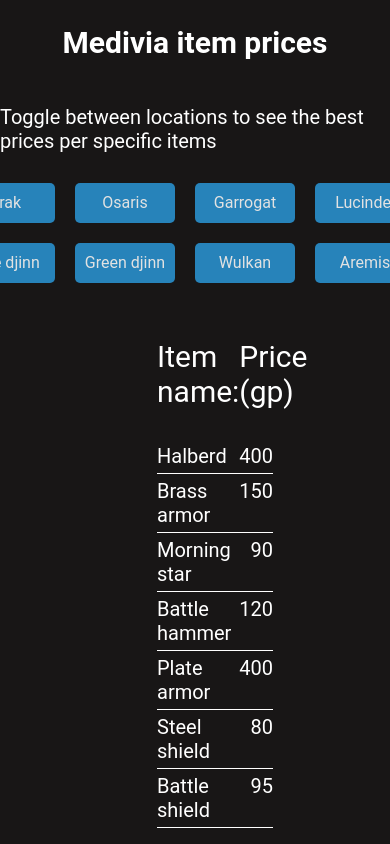
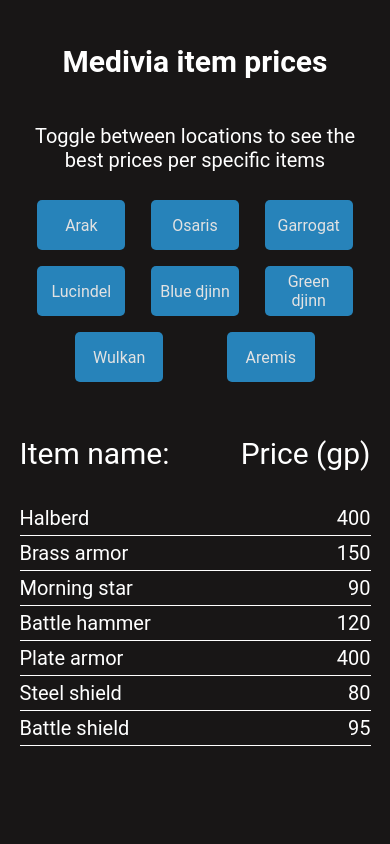
Before and after one commit to ThomasSonnerstam/medivia-prices, a Next.js app: page / in a window 390 px wide. Built offline with nearby package versions, Linux system fonts and the light colour scheme.

Commit message:
Responsive on all resolutions

```diff
--- a/components/Button.js
+++ /dev/null
@@ -1,7 +0,0 @@
-const Button = ({city, handleClick}) => {
-  return (
-  <button onClick={handleClick} style={{ borderRadius: "5px", border: "none", cursor: "pointer", margin: "10px", width: "100px", height: "40px"}}>{city}</button>
-  )
-}
-
-export default Button;
--- /dev/null
+++ b/components/Button/Button.js
@@ -0,0 +1,23 @@
+import styled from "@emotion/styled";
+
+const StyledButton = styled.button`
+  border: none;
+  border-radius: 5px;
+  cursor: pointer;
+  margin: 8px;
+  width: 25%;
+  height: 50px;
+
+  @media screen and (min-width: 700px) {
+    width: 25%
+  }
+`
+
+
+const Button = ({city, handleClick}) => {
+  return (
+  <StyledButton onClick={handleClick}>{city}</StyledButton>
+  )
+}
+
+export default Button;
--- /dev/null
+++ b/components/ButtonContainer/ButtonContainer.js
@@ -0,0 +1,22 @@
+import styled from "@emotion/styled";
+
+const ButtonContainer = styled.div`
+  display: flex;
+  width: 100%;
+  flex-wrap: wrap;
+  justify-content: space-evenly;
+
+  @media screen and (min-width: 700px) {
+    width: 80%;
+  }
+
+  @media screen and (min-width: 700px) {
+    width: 100%;
+  }
+
+  @media screen and (min-width: 1250px) {
+    width: 60%;
+  }
+`
+
+export default ButtonContainer;
--- a/components/Item.js
+++ /dev/null
@@ -1,10 +0,0 @@
-const Item = ({item, item2}) => {
-  return (
-    <>
-      <li style={{ color: "white", width: "250px", margin: "5px 0", fontSize: "20px"}}>{item}</li>
-      <li style={{ color: "white", margin: "5px 0", fontSize: "20px" }}>{item2}</li>
-    </>
-  )
-}
-
-export default Item;
--- /dev/null
+++ b/components/Item/Item.js
@@ -0,0 +1,19 @@
+import styled from "@emotion/styled";
+
+const ListItem = styled.li`
+  color: white;
+  margin: 5px 0;
+  font-size: 20px;
+`
+
+
+const Item = ({item, item2}) => {
+  return (
+    <>
+      <ListItem>{item}</ListItem>
+      <ListItem>{item2}</ListItem>
+    </>
+  )
+}
+
+export default Item;
--- /dev/null
+++ b/components/List/List.js
@@ -0,0 +1,17 @@
+import styled from "@emotion/styled";
+
+const List = styled.ul`
+  width: 100%;
+  list-style: none;
+  padding: 0;
+
+  @media screen and (min-width: 700px) {
+    width: 80%;
+  }
+
+  @media screen and (min-width: 1250px) {
+    width: 50%
+  }
+`
+
+export default List;
--- /dev/null
+++ b/components/Section/Section.js
@@ -0,0 +1,16 @@
+import styled from "@emotion/styled";
+
+const Section = styled.section`
+  display: flex;
+  width: 100vw;
+  min-height: 100vh;
+  align-items: center;
+  flex-direction: column;
+  padding: 5vw;
+
+  @media screen and (min-width: 700px) {
+    padding: 5vw 15vw;
+  }
+`
+
+export default Section;
--- a/pages/index.js
+++ b/pages/index.js
@@ -1,6 +1,9 @@
 import { Fragment, useState } from "react";
-import Item from "../components/Item";
-import Button from "../components/Button";
+import Item from "../components/Item/Item";
+import Button from "../components/Button/Button";
+import Section from "../components/Section/Section";
+import List from "../components/List/List";
+import ButtonContainer from "../components/ButtonContainer/ButtonContainer";
 
 const App = () => {
 
@@ -138,17 +141,10 @@
   }
 
   return (
-    <section
-      style={{
-      display: "flex",
-      width: "100vw",
-      minHeight: "100vh",
-      alignItems: "center",
-      flexDirection: "column",
-    }}>
+    <Section>
       <h1 style={{ color: "white", fontSize: "30px" }}>Medivia item prices</h1>
-      <p style={{ fontSize: "20px", color: "white" }}>Toggle between locations to see the best prices per specific items</p>
-      <div style={{ display: "flex", flexWrap: "wrap", width: "500px" }}>
+      <p style={{ textAlign: "center", fontSize: "20px", color: "white" }}>Toggle between locations to see the best prices per specific items</p>
+      <ButtonContainer>
         <Button handleClick={() => { setSelected("arak") }} city="Arak" />
         <Button handleClick={() => { setSelected("osaris") }} city="Osaris" />
         <Button handleClick={() => { setSelected("garrogat") }} city="Garrogat" />
@@ -157,9 +153,9 @@
         <Button handleClick={() => { setSelected("greendjinn") }} city="Green djinn" />
         <Button handleClick={() => { setSelected("wulkan") }} city="Wulkan" />
         <Button handleClick={() => { setSelected("aremis") }} city="Aremis" />
-      </div>
+      </ButtonContainer>
 
-      <ul style={{ listStyle: "none", width: "40vw" }}>
+      <List>
         <div style={{ display: "flex", justifyContent: "space-between"}}>
           <p>Item name:</p>
           <p>Price (gp)</p>
@@ -259,8 +255,8 @@
           </Fragment>
         )
       })}
-      </ul>
-    </section>
+      </List>
+    </Section>
   )
 }
 
```
